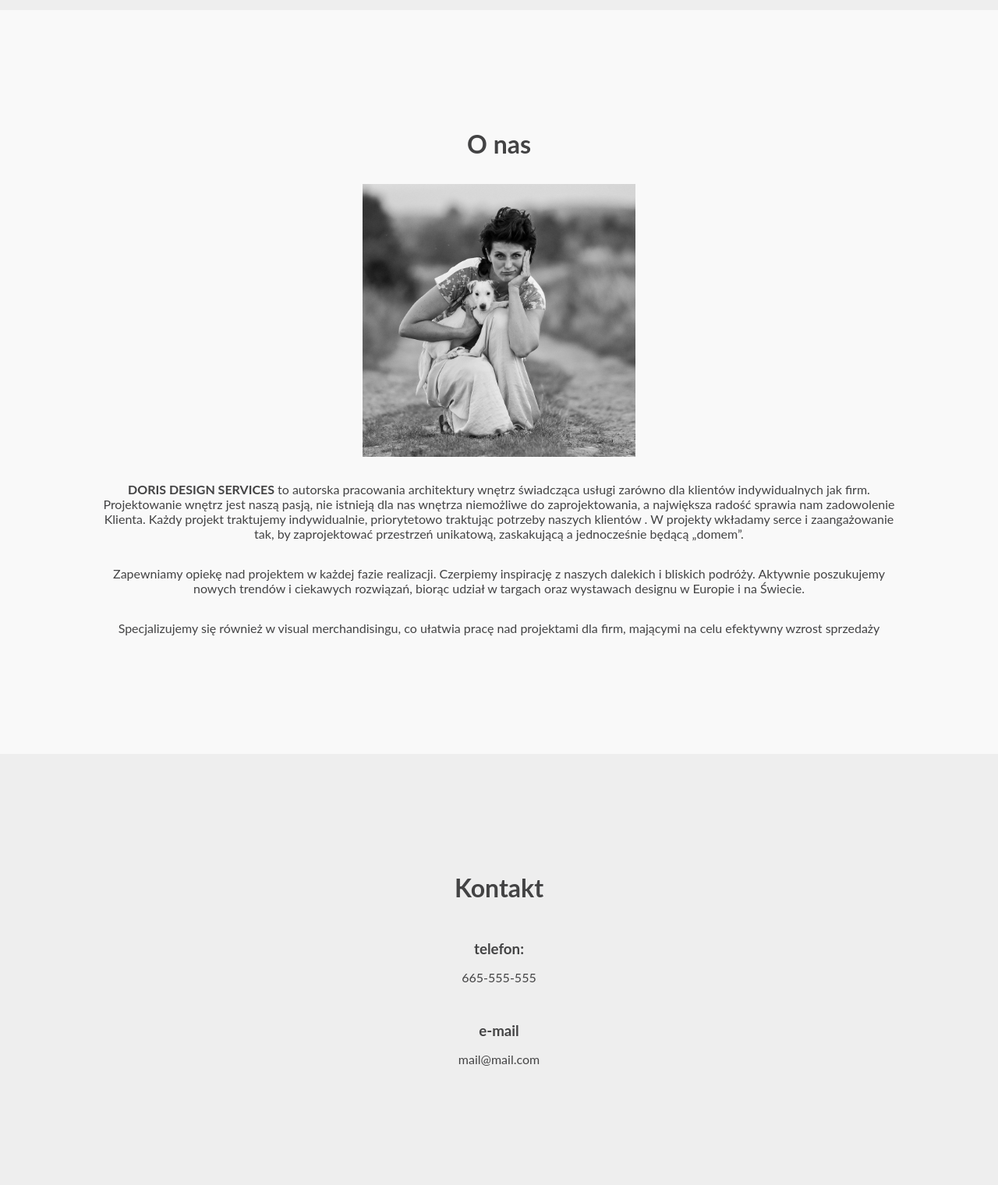
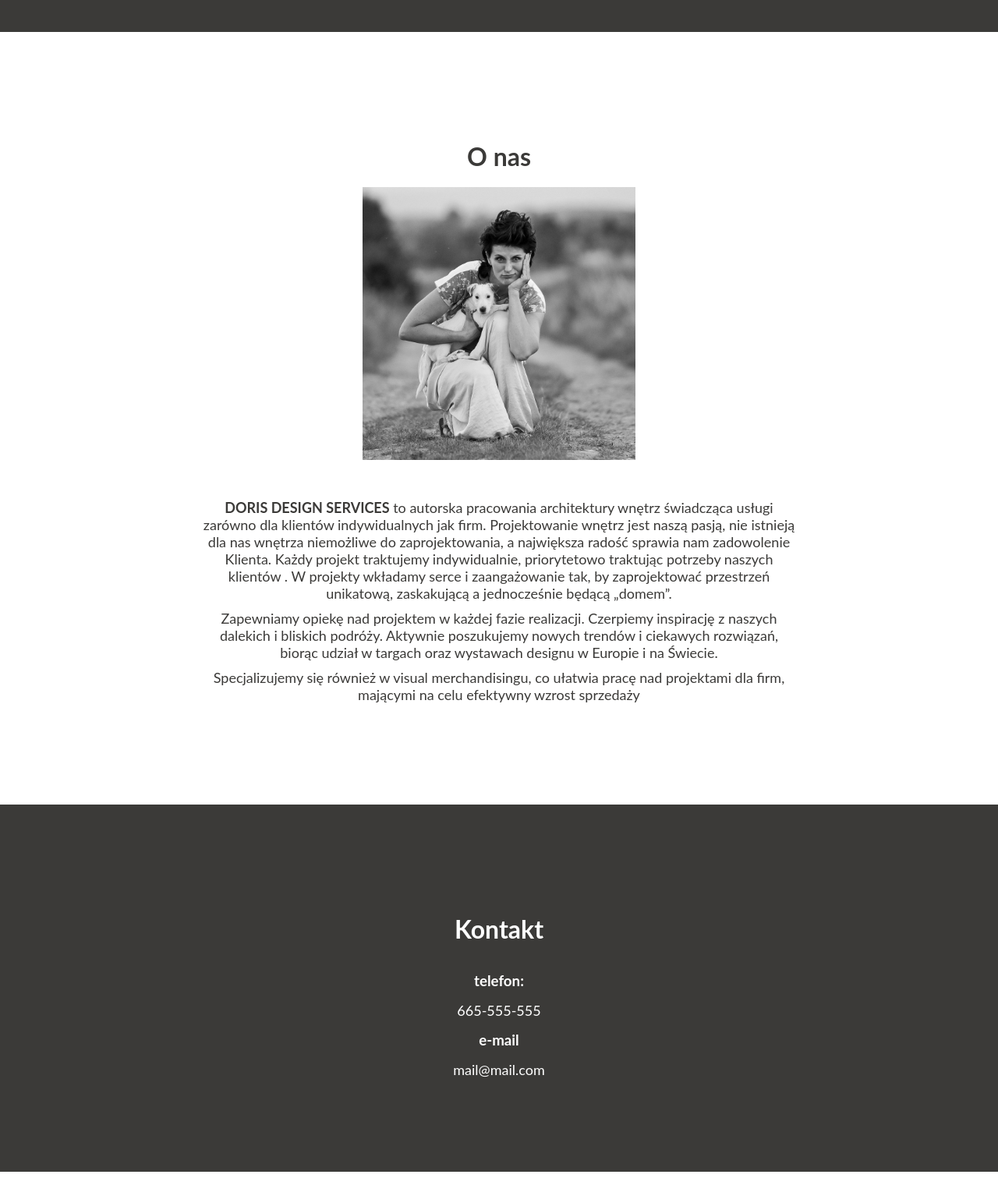
Before and after one commit to Perkos91/doris, a PHP site: page / in a window 1280 px wide. Shown: the part 2020-3540 px from the top of the page at 78% size. Run offline with PHP 8.4, Linux system fonts and the light colour scheme; some libraries are stand-ins or nearby versions.

Commit message:
update colors

```diff
--- a/index.html
+++ b/index.html
@@ -95,8 +95,8 @@
                 <a class="gallery-item" href="#item06" name="item06">
                     <img src="dist/img/projects/21.jpg" alt="">
                     <span class="text-wrapper">
-                        <span class="name">Projekt 6</span>
-                        <span class="desc">Opis</span>
+                        <span class="name">Mieszkanie w Kamienicy</span>
+                        <!-- <span class="desc">Opis</span> -->
                     </span>
                 </a>
             </div>
--- a/style.css
+++ b/style.css
@@ -6,7 +6,7 @@
 
 body {
     background-color: #eee;
-    color: #434344;
+    color: #fff;
     font-family: "Lato", sans-serif;
     font-weight: 400;
 }
@@ -34,6 +34,7 @@ body {
 /* ......navigation..... */
 .navbar {
     font-size: 24px;
+    background-color: #fff;
 }
 
 .main-nav {
@@ -46,7 +47,6 @@ body {
 .logo {
     text-decoration: none;
     color: #000;
-    /* font-weight: bold; */
 }
 
 .main-nav li {
@@ -130,6 +130,7 @@ body {
 /*......Projekty......*/
 .projects {
     padding: 120px 0;
+    background-color: #3b3a38;
     /* margin: 0 auto; */
 }
 
@@ -141,6 +142,7 @@ body {
     display: flex;
     flex-wrap: wrap;
     justify-content: center;
+    padding-bottom: 52px;
 }
 
 .gallery-item {
@@ -196,24 +198,30 @@ body {
 .about {
     padding: 120px 0;
     text-align: center;
-    background-color: #f9f9f9;
+    background-color: #fff;
+}
+
+.about h2 {
+    color: #3b3a38;
 }
 
 .about p {
-    margin: 2rem 0;
+    padding-top: 10px;
+    color: #3b3a38;
 }
 
 .about img {
     width: 100%;
     max-width: 350px;
     height: auto;
+    padding-bottom: 30px;
 }
 
 /*....Kontakt....*/
 .contact {
     padding: 120px 0;
     text-align: center;
-    background-color: #eee;
+    background-color: #3b3a38;
 }
 
 .contact h3 {
@@ -222,7 +230,7 @@ body {
 
 /*....Tekst.....*/
 .description {
-    /* padding: 10px 120px; */
+    padding: 10px 20%;
     text-align: center;
 }
 
@@ -236,13 +244,11 @@ h1 {
 
 h2 {
     font-size: 32px;
-    margin: 2rem 0;
+    padding: 20px;
 }
 
 p {
-    margin: 0;
-    font-size: 1rem;
-    margin-bottom: 2rem;
+    font-size: 18px;
 }
 
 /*.....galery.....*/
```
Also changed, not shown: dist/img/projects/mieszkanie_w_kamienicy/13.jpg (added).
